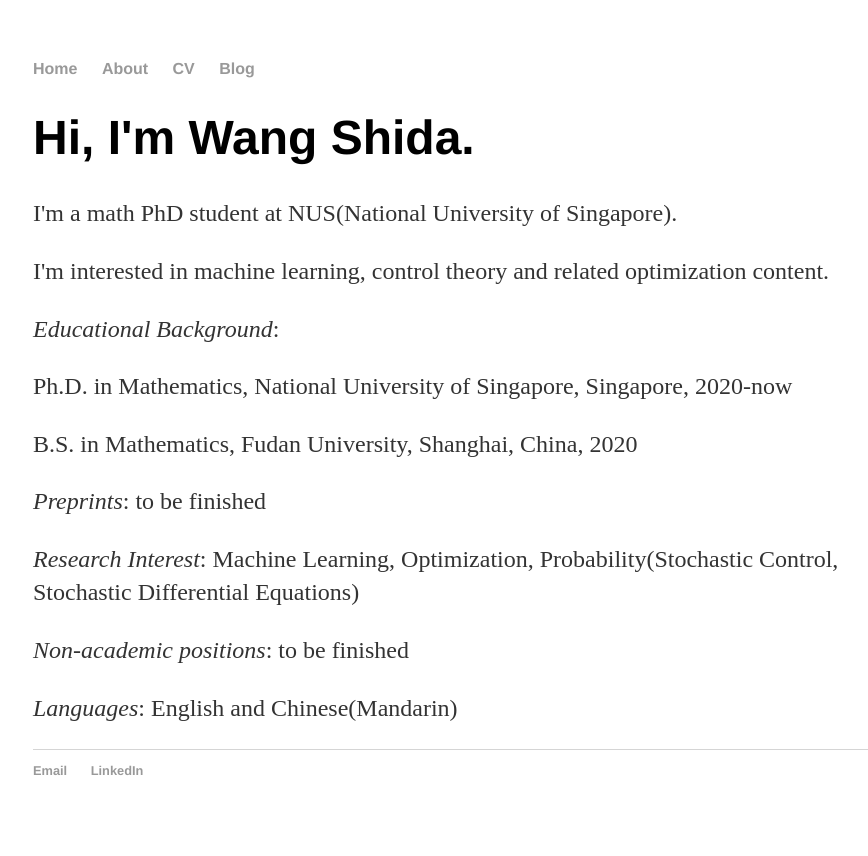
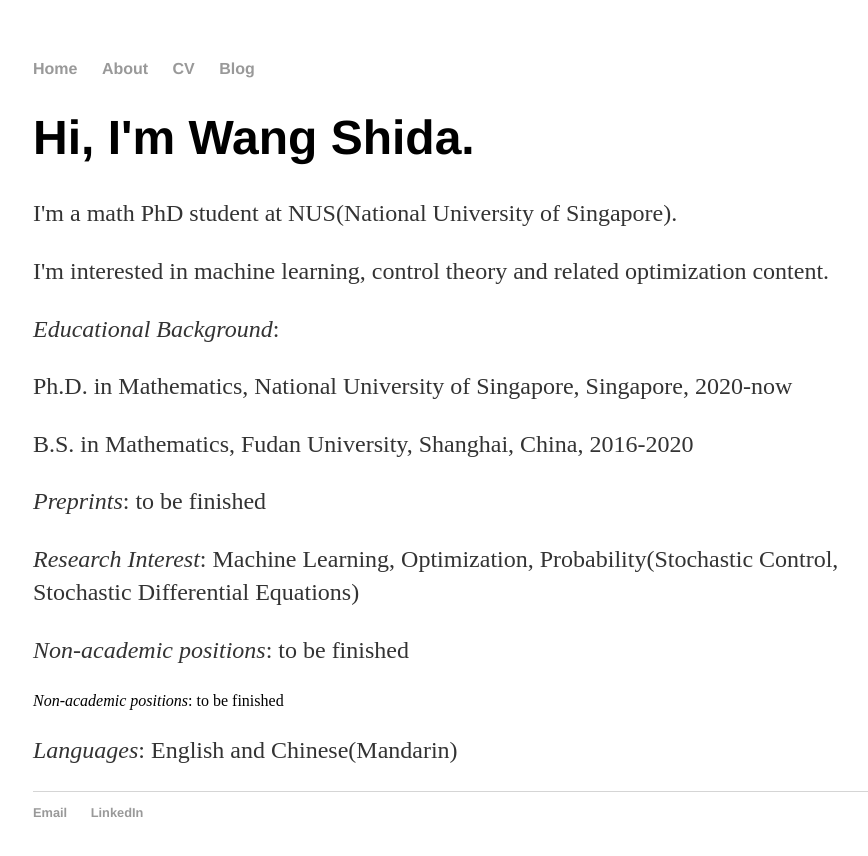
Before and after one commit to radarFudan/radarFudan.github.io, a Jekyll site: the page built from index.html, in a window 1280 px wide. Shown: the top 856 px of the page, without its empty margins (159-1027 px from the left). Built offline with Jekyll 4.4.1, drawn with Linux system fonts in a browser that asks for light colours.

Commit message:
Update index.html

```diff
--- a/index.html
+++ b/index.html
@@ -9,7 +9,7 @@ title: Wang Shida
 
     <p><em>Educational Background</em>: <p>
     <p>    Ph.D. in Mathematics, National University of Singapore, Singapore, 2020-now</p>
-    <p>    B.S. in Mathematics, Fudan University, Shanghai, China, 2020</p>
+    <p>    B.S. in Mathematics, Fudan University, Shanghai, China, 2016-2020</p>
 
     <p><em>Preprints</em>: to be finished</p>
 
@@ -17,5 +17,7 @@ title: Wang Shida
 
     <p><em>Non-academic positions</em>: to be finished</p>
 
+    <p{test-indent:2em;}><em>Non-academic positions</em>: to be finished</p>
+
     <p><em>Languages</em>: English and Chinese(Mandarin)</p>
 </div><!-- /.blurb -->
```
